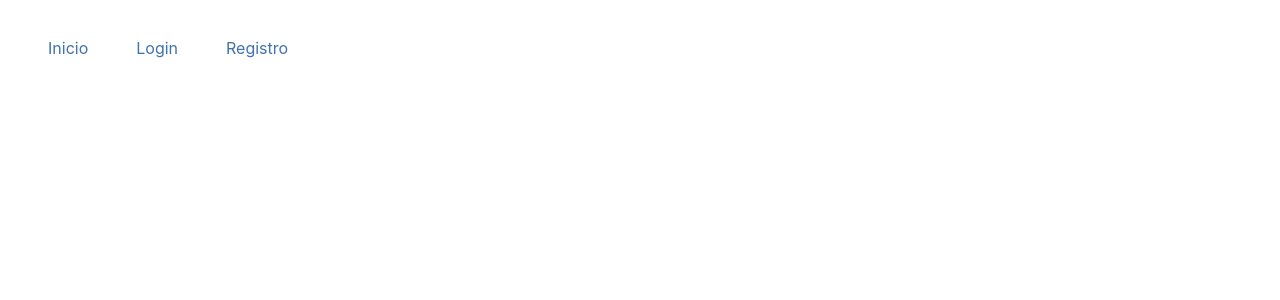
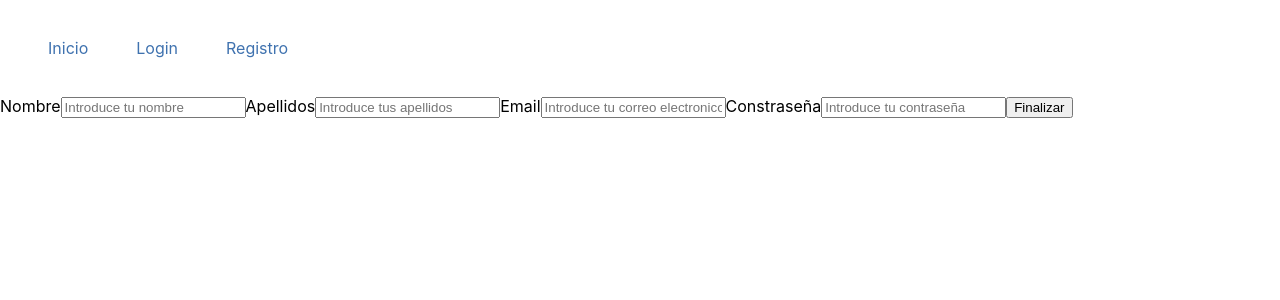
Before and after one commit to Davids-dir/Frontend_Clinica, a React (Create React App) app: page /signup in a window 1280 px wide. Shown: the top 300 px of the page. Built offline with nearby package versions, Linux system fonts and the light colour scheme.

Commit message:
Containers Folder
Create SignUp file with form and eventhandler.

```diff
--- a/src/App.js
+++ b/src/App.js
@@ -4,6 +4,7 @@ import { BrowserRouter, Route, Switch } from 'react-router-dom';
 
 //  Importamos las rutas de acceso a otros archivos
 import  Header from './components/Header/Header';
+import SignUp from './containers/SignUp/SignUp';
 
 import './App.css';
 
@@ -15,6 +16,8 @@ function App () {
 
       <Switch>
 
+          <Route path='/signup' component={SignUp} exact/>
+
       </Switch>
 
     </BrowserRouter>
--- a/src/components/Header/Header.jsx
+++ b/src/components/Header/Header.jsx
@@ -10,9 +10,9 @@ const Header = () => {
             <div className = 'nullHeader'></div>
             <Link to = '/'>Inicio</Link>
             <div className = 'nullHeader'></div>
-            <Link to = '/Login'>Login</Link>
+            <Link to = '/login'>Login</Link>
             <div className = 'nullHeader'></div>
-            <Link to = '/Registro'>Registro</Link>
+            <Link to = '/signup'>Registro</Link>
             <div>
 
             </div>
--- /dev/null
+++ b/src/containers/SignUp/SignUp.jsx
@@ -0,0 +1,41 @@
+// Importo las dependencias necesarias
+import React, { useState } from 'react';
+import axios from 'axios';
+
+// Logica con el registro de usuario
+const SignUp = () => {
+
+    // HOOK
+    const [customer, setCustomer] = useState({
+        name: "",
+        surname: "",
+        email: "",
+        password: ""
+    })
+
+    // Manejador de eventos
+    const handleEvent = ev => { setCustomer({ ...customer, [ev.target.name]: ev.target.type === "number" ? +ev.target.value : ev.target.value });};
+
+    return (
+        <div>
+            <form action="/menu" method='POST' >
+                <label>Nombre
+                <input type="text" name='name' placeholder='Introduce tu nombre' onChange={handleEvent}/>
+                </label>
+                <label>Apellidos
+                <input type="text" name='surname' placeholder='Introduce tus apellidos' onChange={handleEvent}/>
+                </label>
+                <label>Email
+                <input type="text" name='email' placeholder='Introduce tu correo electronico' onChange={handleEvent}/>
+                </label>
+                <label>Constraseña
+                <input type="text" name='password' placeholder='Introduce tu contraseña' onChange={handleEvent}/>
+                </label>
+                <button type='submit'>Finalizar</button>
+            </form>
+        </div>
+    )
+}
+
+
+export default SignUp;
```
Also changed, not shown: src/containers/SignUp/SignUp.scss (added).
